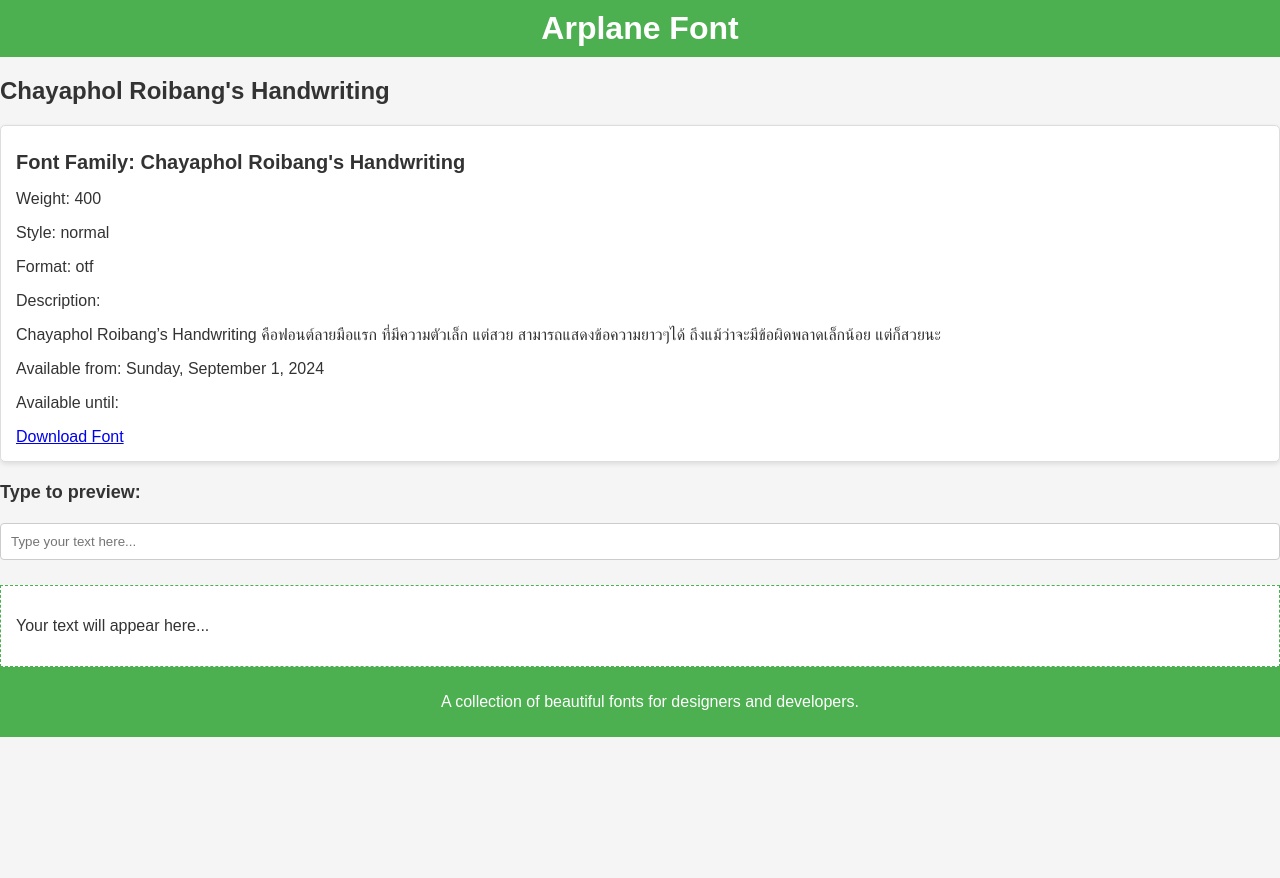
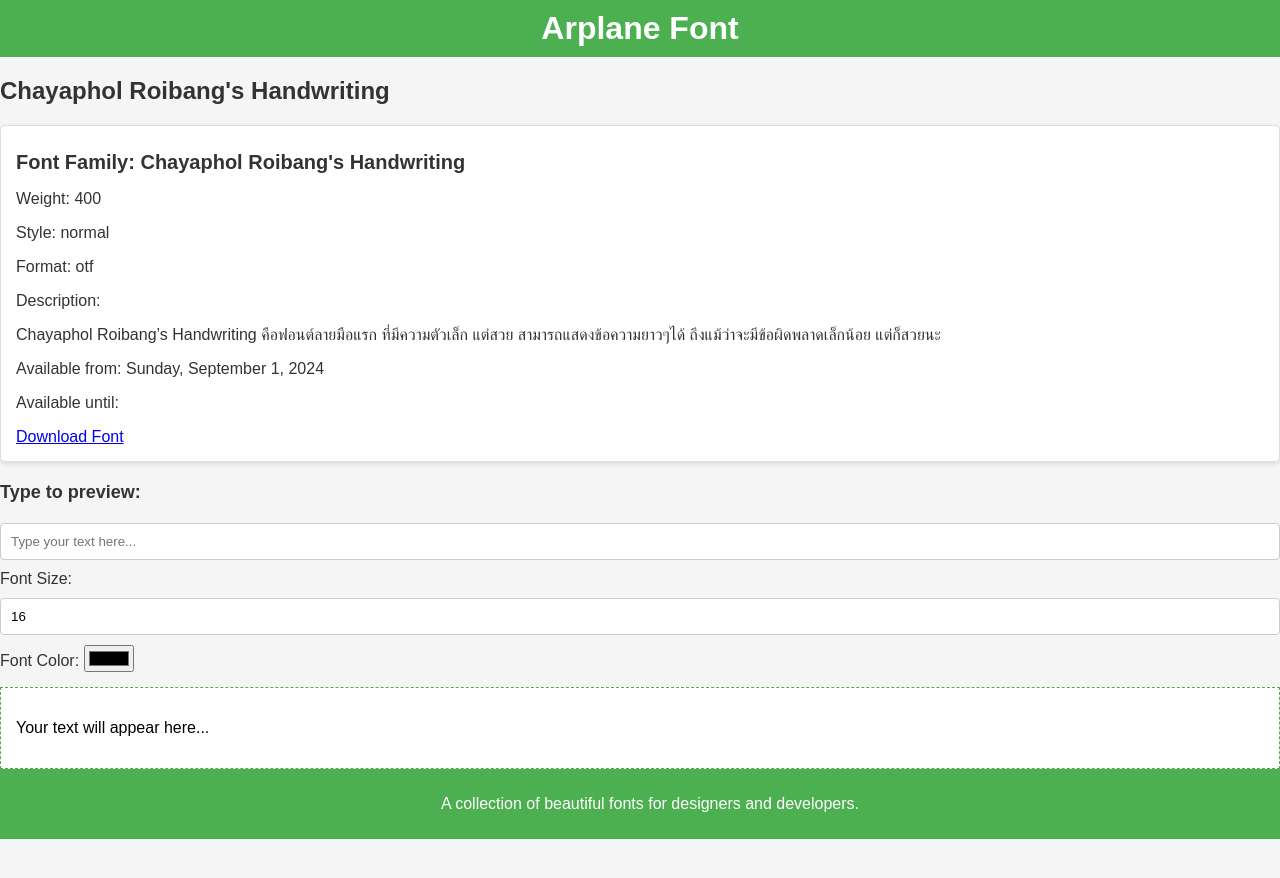
Before and after one commit to ArplaneCorporation/fonts, a Jekyll site: the page built from _posts/2024-09-01-ChayapholRoibangsHandwriting.md, in a window 1280 px wide. Shown: the top 878 px of the page. Built offline with Jekyll 4.4.1, drawn with Linux system fonts in a browser that asks for light colours.

Commit message:
Update font.html

```diff
--- a/_layouts/font.html
+++ b/_layouts/font.html
@@ -5,6 +5,7 @@
     <meta name="viewport" content="width=device-width, initial-scale=1.0">
     <title>{{ page.title }}</title>
     <link rel="stylesheet" href="/assets/styles.css">
+    <style id="dynamic-css"></style> <!-- สำหรับ CSS ที่สร้างขึ้น -->
 </head>
 <body>
     <header>
@@ -29,6 +30,13 @@
 
         <h4>{{ site.languages[page.lang].preview_text }}</h4>
         <input type="text" id="preview-input" placeholder="Type your text here..." />
+
+        <label for="font-size">Font Size:</label>
+        <input type="number" id="font-size" value="16" min="8" max="100" />
+
+        <label for="font-color">Font Color:</label>
+        <input type="color" id="font-color" value="#000000" />
+
         <div id="preview-area" style="font-family: '{{ page.family }}'; font-size: 16px;">
             <p id="preview-text">Your text will appear here...</p>
         </div>
@@ -40,11 +48,35 @@
     <script>
         const previewInput = document.getElementById('preview-input');
         const previewText = document.getElementById('preview-text');
+        const fontSizeInput = document.getElementById('font-size');
+        const fontColorInput = document.getElementById('font-color');
+        const dynamicCSS = document.getElementById('dynamic-css');
 
         // อัปเดตข้อความตัวอย่างเมื่อผู้ใช้พิมพ์
         previewInput.addEventListener('input', function() {
             previewText.textContent = previewInput.value || "Your text will appear here...";
         });
+
+        // สร้าง CSS อัตโนมัติ
+        function updateCSS() {
+            const fontSize = fontSizeInput.value;
+            const fontColor = fontColorInput.value;
+
+            // กำหนด CSS ที่จะสร้างขึ้น
+            dynamicCSS.innerHTML = `
+                #preview-text {
+                    font-size: ${fontSize}px;
+                    color: ${fontColor};
+                }
+            `;
+        }
+
+        // ฟังเหตุการณ์การเปลี่ยนแปลง
+        fontSizeInput.addEventListener('input', updateCSS);
+        fontColorInput.addEventListener('input', updateCSS);
+
+        // เริ่มต้นการอัปเดต CSS
+        updateCSS();
     </script>
 </body>
 </html>
```
